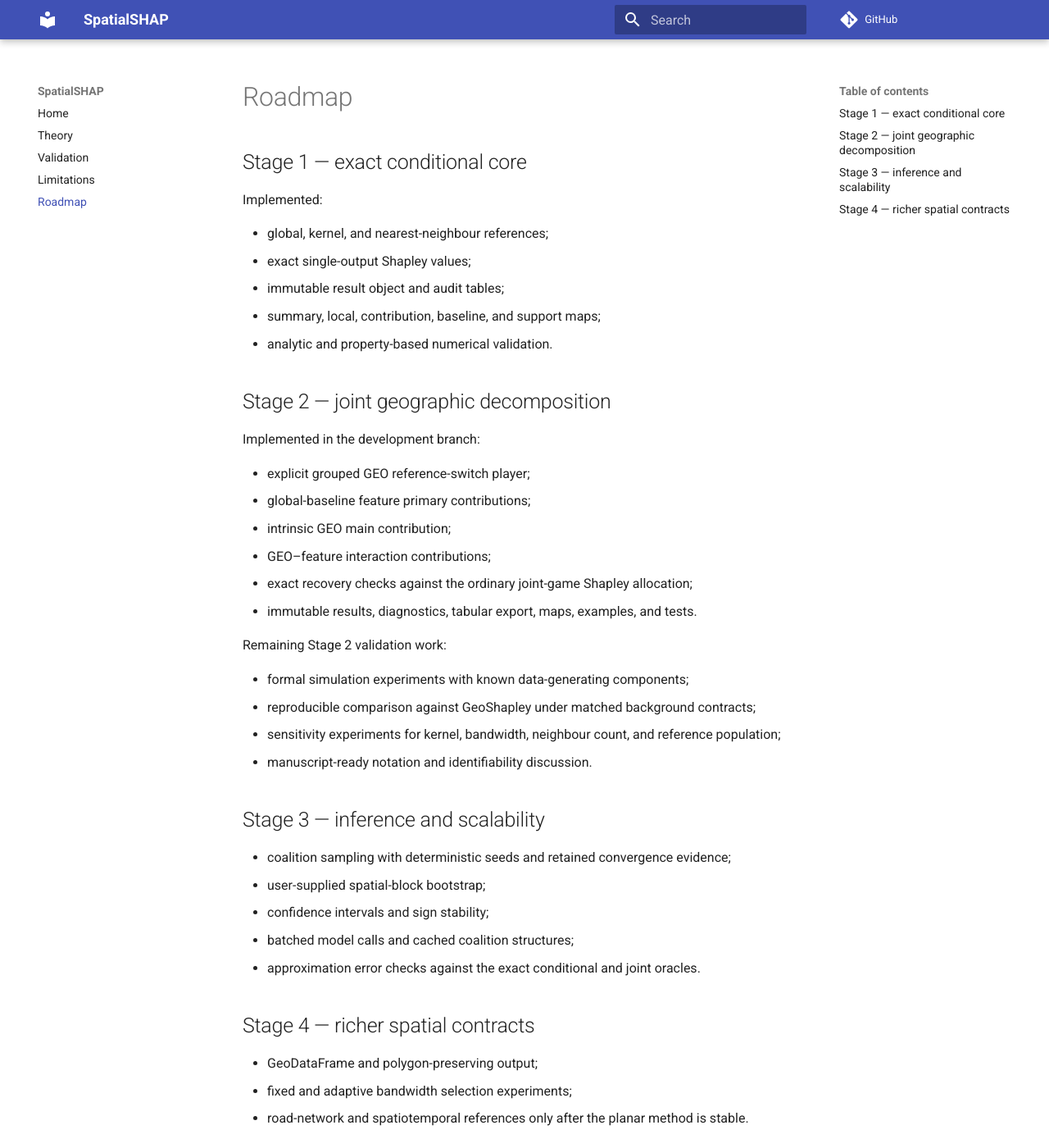
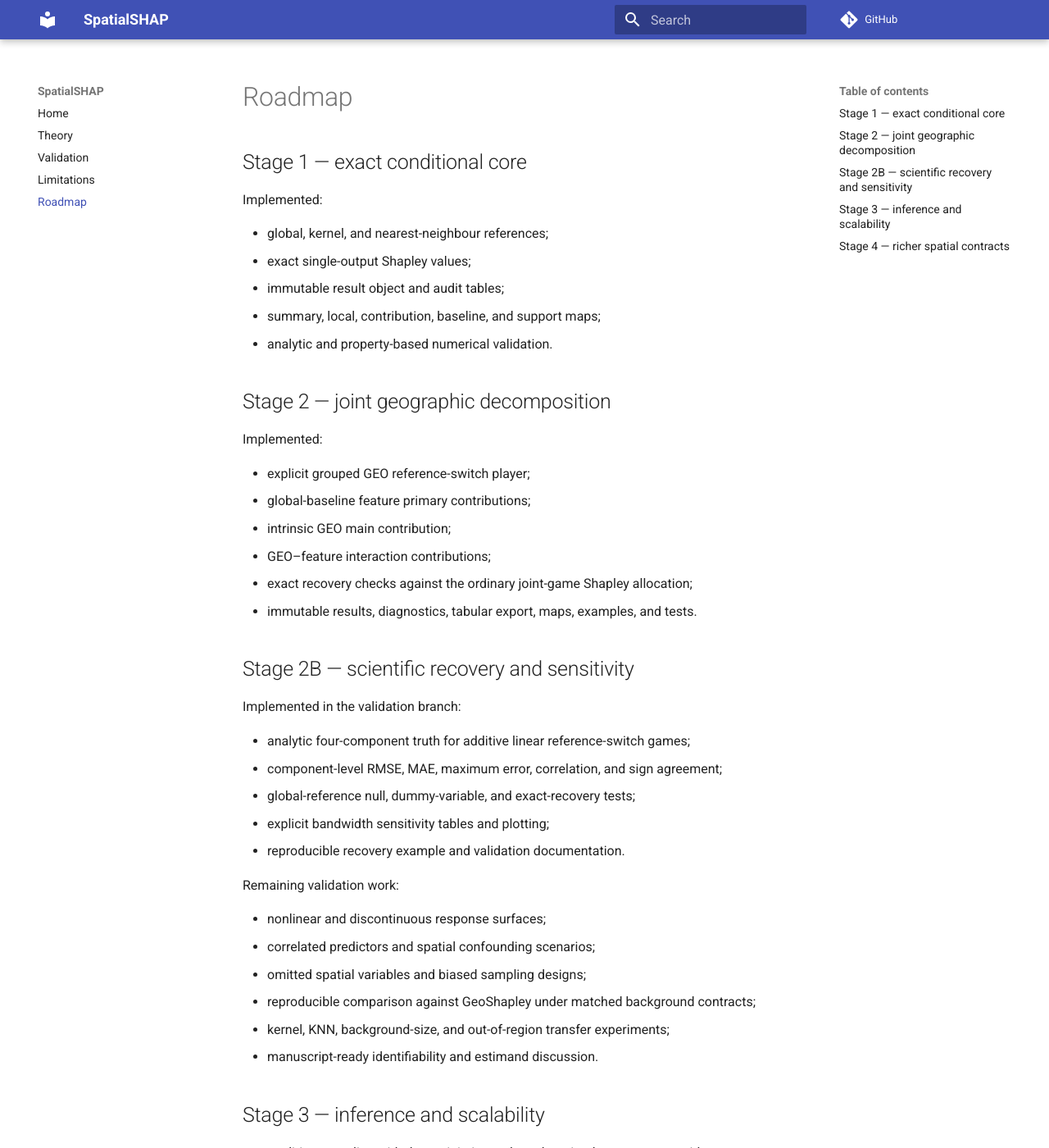
Before and after one commit to hujinghaoabcd/spatialshap, an MkDocs documentation site: the page built from docs/roadmap.md, in a window 1280 px wide and 1400 px high. Shown: the whole window at 82% size. Built offline with MkDocs 1.6.1 and Material for MkDocs 9.7.7, drawn with Linux system fonts in a browser that asks for light colours; comment, search, counter and statistics services are not loaded.

Commit message:
Record analytic validation stage

```diff
--- a/docs/roadmap.md
+++ b/docs/roadmap.md
@@ -12,7 +12,7 @@
 
 ## Stage 2 — joint geographic decomposition
 
-Implemented in the development branch:
+Implemented:
 
 - explicit grouped GEO reference-switch player;
 - global-baseline feature primary contributions;
@@ -21,13 +21,24 @@
 - exact recovery checks against the ordinary joint-game Shapley allocation;
 - immutable results, diagnostics, tabular export, maps, examples, and tests.
 
-Remaining Stage 2 validation work:
+## Stage 2B — scientific recovery and sensitivity
 
-- formal simulation experiments with known data-generating components;
+Implemented in the validation branch:
+
+- analytic four-component truth for additive linear reference-switch games;
+- component-level RMSE, MAE, maximum error, correlation, and sign agreement;
+- global-reference null, dummy-variable, and exact-recovery tests;
+- explicit bandwidth sensitivity tables and plotting;
+- reproducible recovery example and validation documentation.
+
+Remaining validation work:
+
+- nonlinear and discontinuous response surfaces;
+- correlated predictors and spatial confounding scenarios;
+- omitted spatial variables and biased sampling designs;
 - reproducible comparison against GeoShapley under matched background contracts;
-- sensitivity experiments for kernel, bandwidth, neighbour count, and reference
-  population;
-- manuscript-ready notation and identifiability discussion.
+- kernel, KNN, background-size, and out-of-region transfer experiments;
+- manuscript-ready identifiability and estimand discussion.
 
 ## Stage 3 — inference and scalability
 
```
